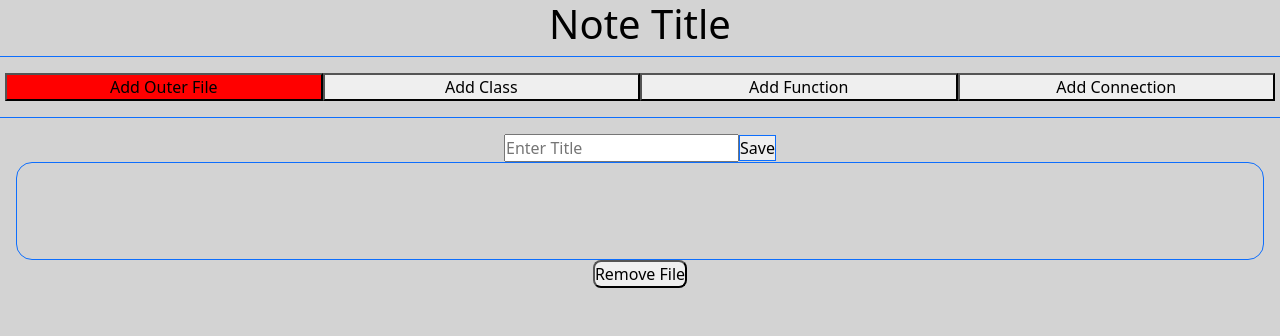
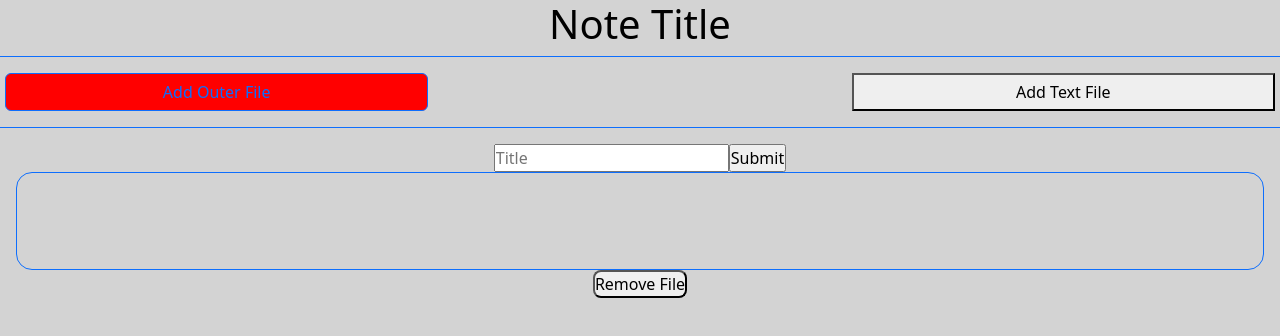
Before and after one commit to DavesWork19/flow, a Next.js app: page /1/1 in a window 1280 px wide. Both pictures are taken after a click on the button "Add Outer File". Shown: the top 336 px of the page. Built offline with nearby package versions, Linux system fonts and the light colour scheme.

Commit message:
Update Outer File Title

```diff
--- a/pages/[user]/[noteId]/index.js
+++ b/pages/[user]/[noteId]/index.js
@@ -9,31 +9,39 @@ const AddOuterFile = () => {
         titleStyle: ''
     });
 
-    const handleChange = (event) => {
+    const handleSubmit = (event) => {
+        event.preventDefault();
+        setFileData(() => ({
+            titleStyle: styles.titleStyle
+        }));
+    }
+
+    const handleTitleChange = event => {
+        event.preventDefault();
         setFileData(() => ({
             title: event.target.value
-         }));
-    }
-
-    const handleInput = () => {
-        setFileData(() => ({
-            titleStyle: styles.titleStyleInput
-         }));
-    }
-
-    const handleTitleChange = () => {
-        setFileData(() => ({
-            titleStyle: styles.titleStyle
-         }));
+        }));
     }
 
 
     return (
         <div className='mt-3 px-3'>
-            <input className={`${fileData.titleStyle}`} value={fileData.title} onChange={handleChange} onClick={handleInput} placeholder='Enter Title' spellCheck='false' />
-            <button className='border border-primary' onClick={handleTitleChange} >Save</button>
 
-            <div className='border border-primary rounded-4 p-5'></div>
+        <form onSubmit={handleSubmit}>
+            <label>
+                <input
+                className={fileData.titleStyle}
+                type="text"
+                value={fileData.title}
+                onChange={handleTitleChange}
+                placeholder='Title'
+                SpellCheck='false'
+                />
+            </label>
+            <input type="submit" />
+        </form>
+
+        <div className='border border-primary rounded-4 p-5'></div>
         </div>
     );
 }
@@ -74,10 +82,9 @@ const OuterContainer = () => {
                 <h1>Note Title</h1>
 
                 <div className='row border border-primary p-3'>
-                    <button className={`col-3 ${style}`} onClick={addOuterFile}>Add Outer File</button>
-                    <button className='col-3'>Add Class</button>
-                    <button className='col-3'>Add Function</button>
-                    <button className='col-3'>Add Connection</button>
+                    <button className={`btn btn-outline-primary col-4 ${style}`} onClick={addOuterFile}>Add Outer File</button>
+                    <span className='col-4'></span>
+                    <button className='col-4'>Add Text File</button>
                 </div>
 
                 <div>
```
